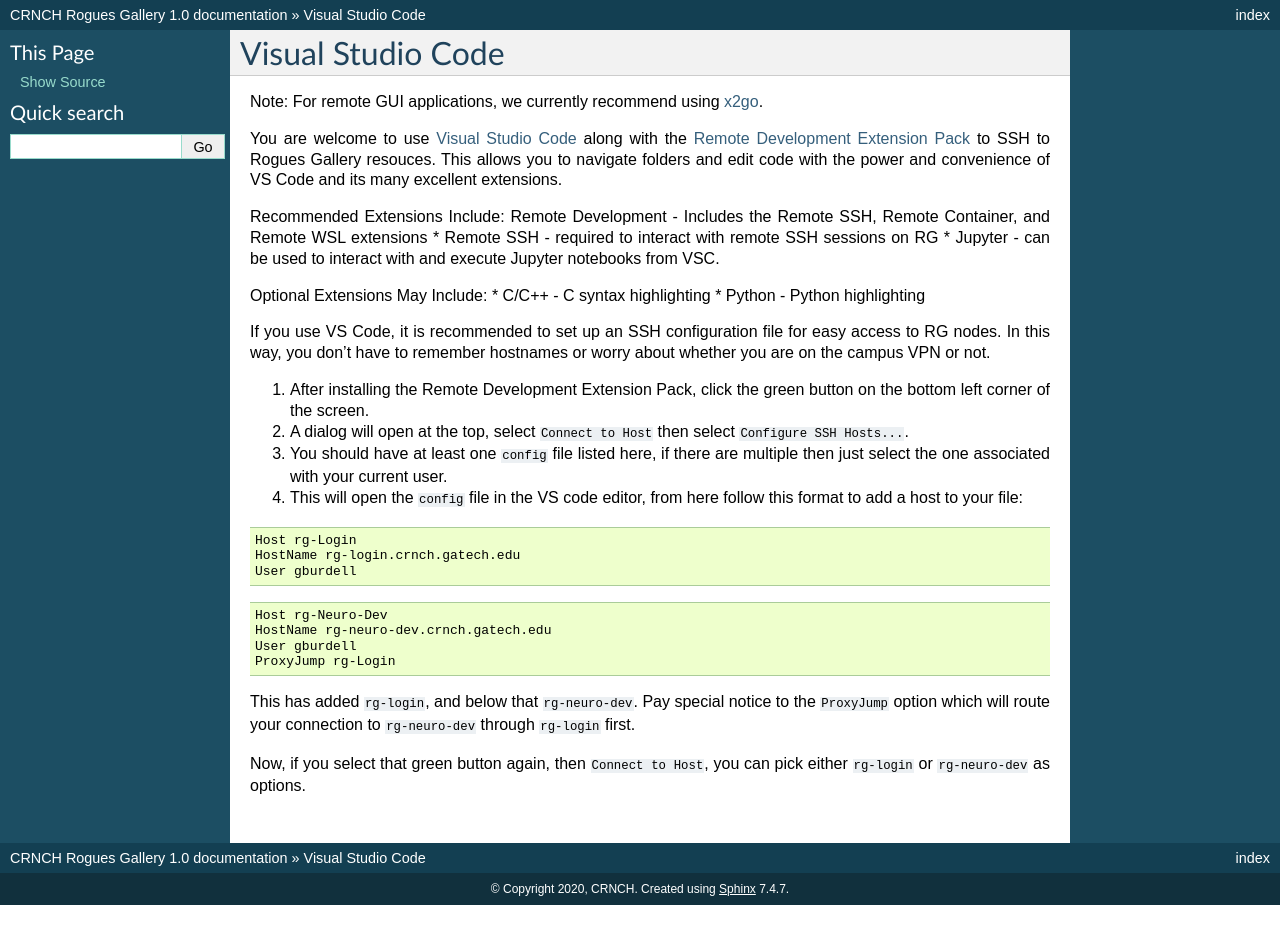
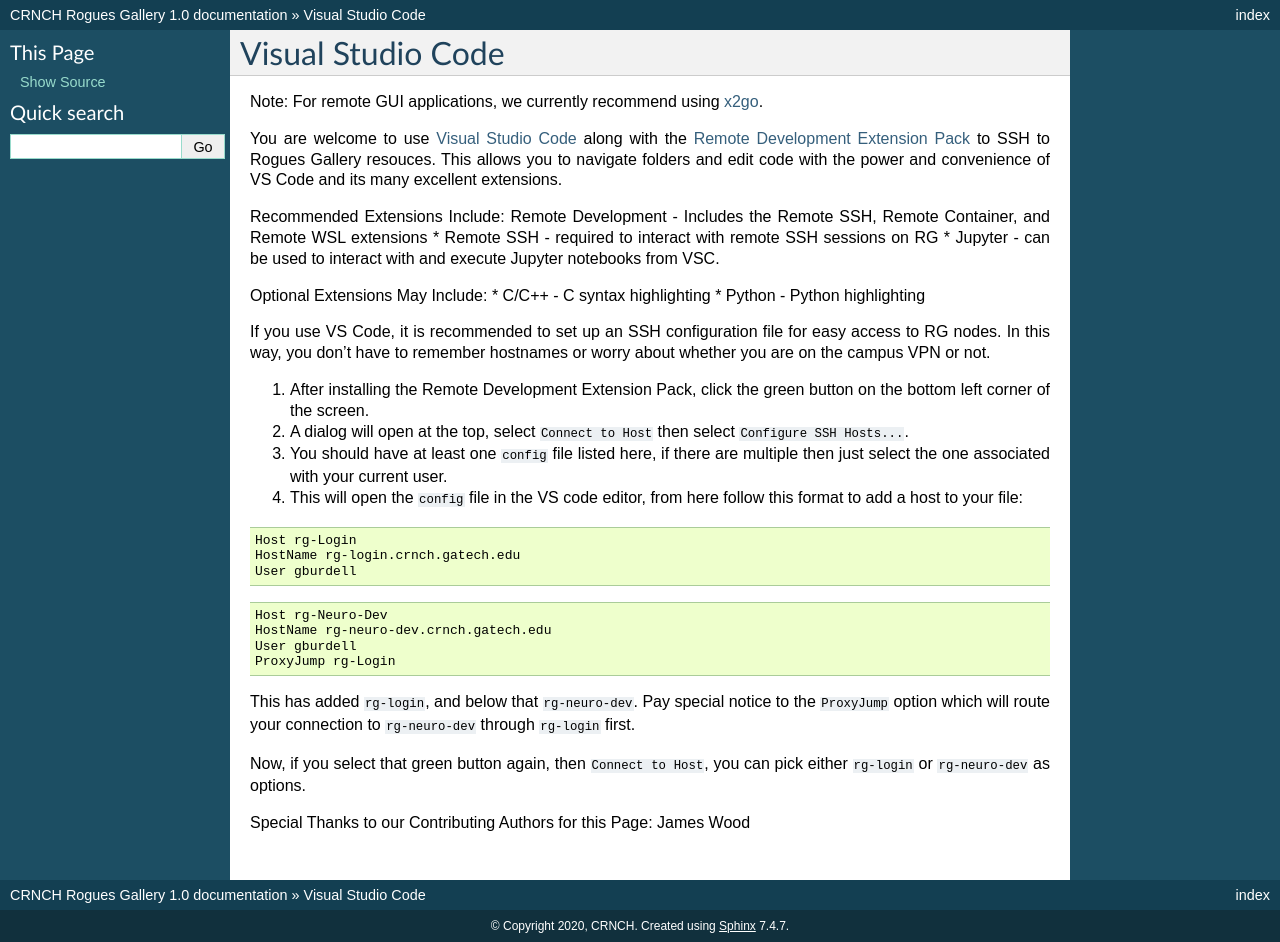
Before and after one commit to gt-crnch-rg/read-the-docs, a Sphinx documentation site: the page built from docs/general/visual-studio-code.rst, in a window 1280 px wide. Built offline with Sphinx 7.4.7, drawn with Linux system fonts in a browser that asks for light colours; pages that are not in the unit, such as notebooks, are missing from menus; before the commit the page ends 905 px from its top, so only the background shows below that.

Commit message:
Added author info

```diff
--- a/docs/general/visual-studio-code.rst
+++ b/docs/general/visual-studio-code.rst
@@ -1,6 +1,5 @@
 Visual Studio Code
 ========================
-
 
 Note: For remote GUI applications, we currently recommend using `x2go <https://gt-crnch-rg.readthedocs.io/en/main/general/using-gui-with-x2go.html?highlight=x2go#how-do-i-quickly-get-started-using-x2go-on-crnch-resources>`__.
 
@@ -43,3 +42,5 @@
 option which will route your connection to ``rg-neuro-dev`` through ``rg-login`` first.
 
 Now, if you select that green button again, then ``Connect to Host``, you can pick either ``rg-login`` or ``rg-neuro-dev`` as options.
+
+Special Thanks to our Contributing Authors for this Page: James Wood
```
